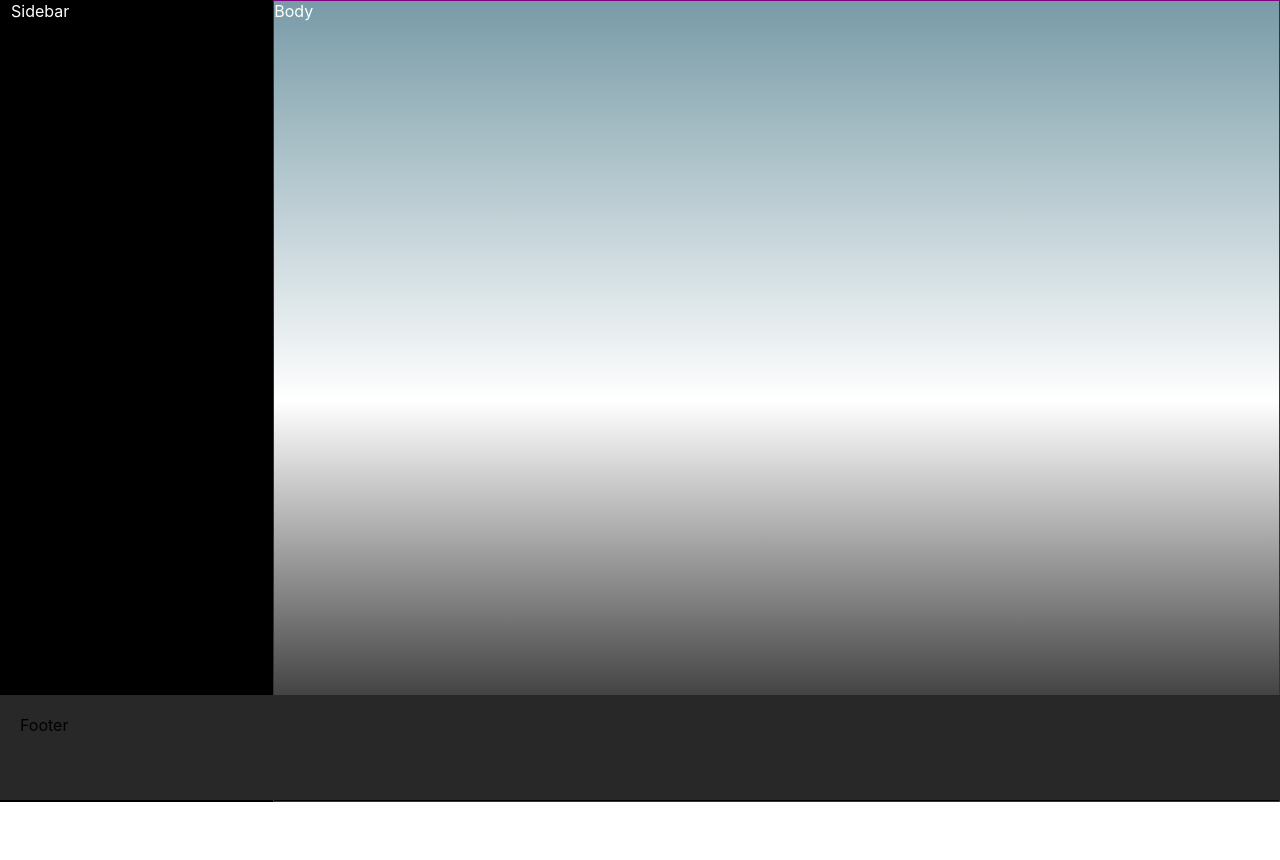
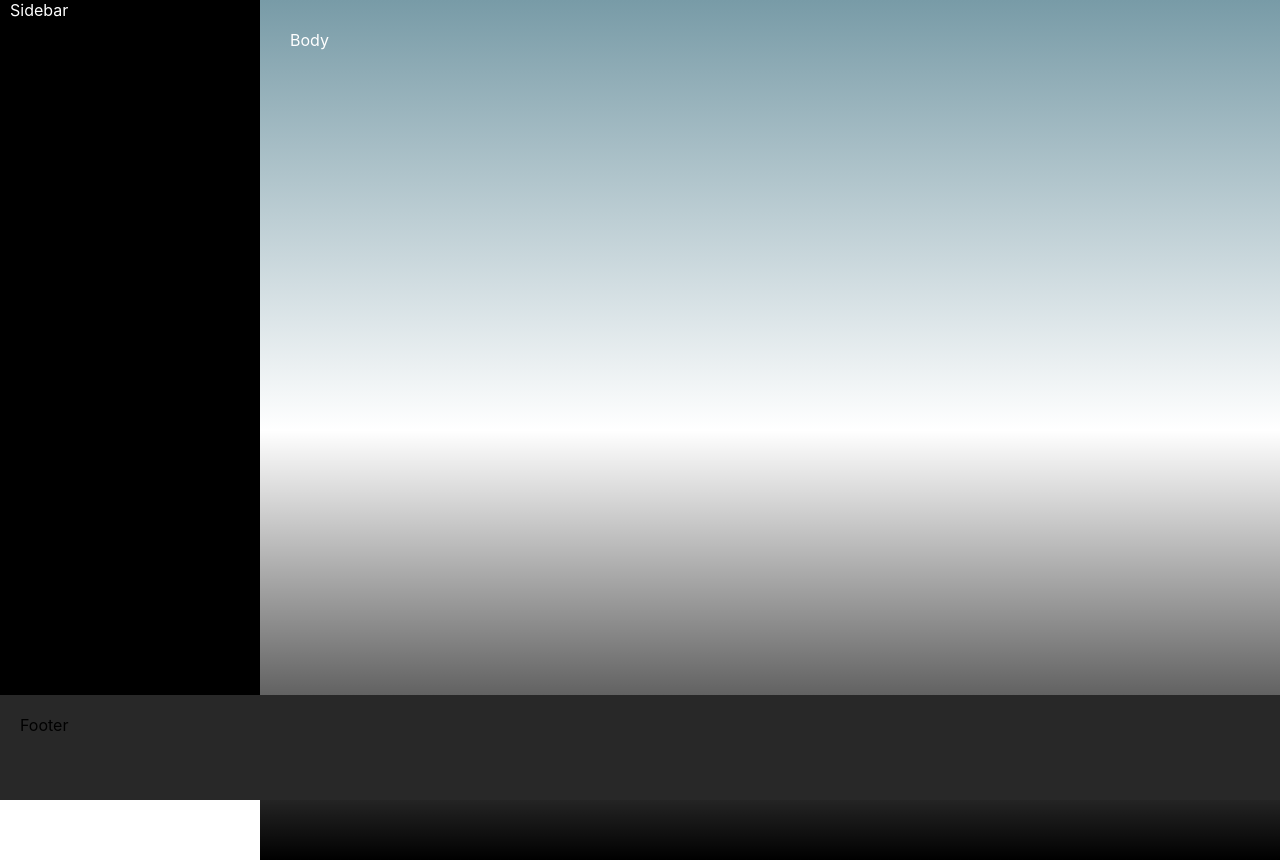
Before and after one commit to frankjoesilva/Spotify_cloneV2, a React (Create React App) app: page / in a window 1280 px wide. Before the commit the page ends 802 px from the top, so only its background shows below. Built offline with nearby package versions, Linux system fonts and the light colour scheme; what spotify-web-api-js would draw is missing.

Commit message:
creating frame for player components

```diff
--- a/src/Body.css
+++ b/src/Body.css
@@ -1,5 +1,5 @@
 .body{
-    border:1px solid purple;
+    padding:30px;
     flex: 0.8;
     color:white;
     background: linear-gradient(rgb(120, 155, 167),
--- a/src/Sidebar.css
+++ b/src/Sidebar.css
@@ -1,5 +1,4 @@
 .sidebar{
-    border: 1px solid black;
     height:100vh;
     flex:0.2;
     color:white;
```
